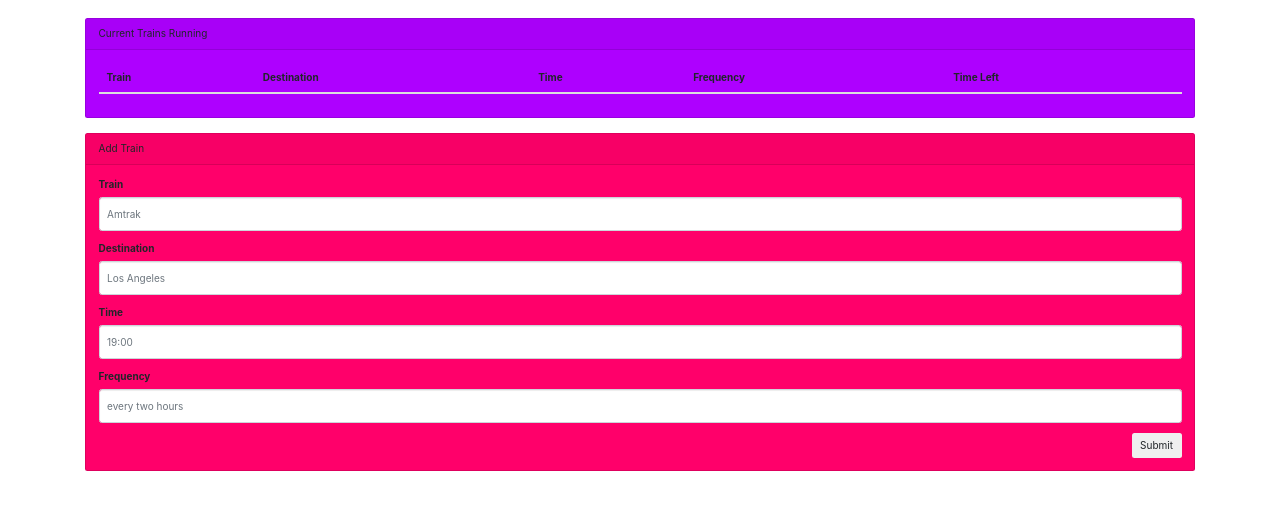
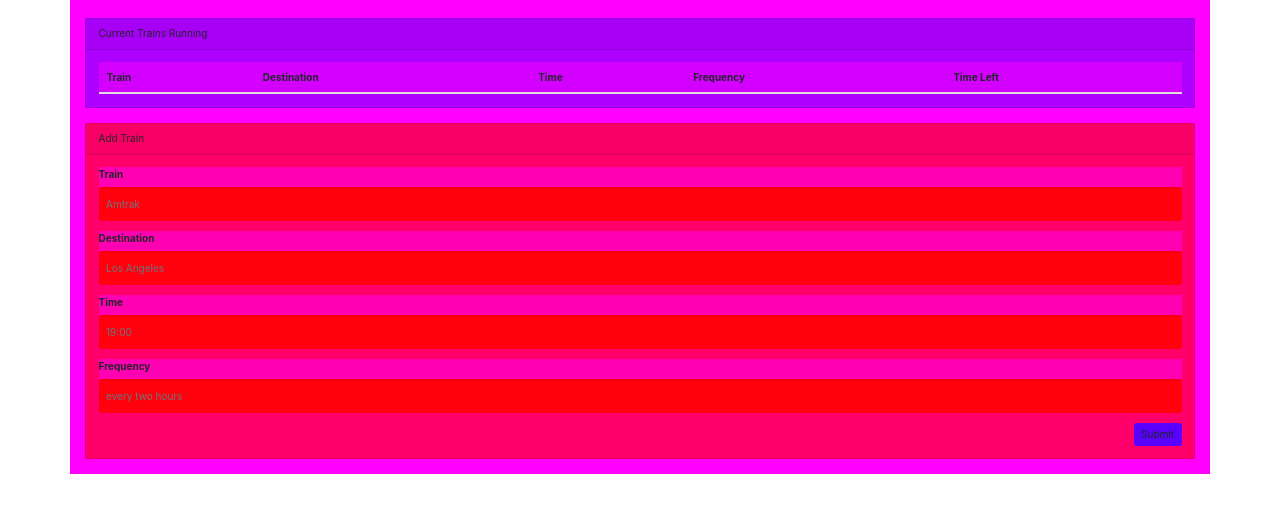
Before and after one commit to sisiishere/TrainSchedule, a plain HTML site: page index.html in a window 1280 px wide. Shown: the part 189-702 px from the top of the page. Drawn offline with nearby package versions, Linux system fonts and the light colour scheme.

Commit message:
modify new design

```diff
--- a/Assets/css/style.css
+++ b/Assets/css/style.css
@@ -1,15 +1,40 @@
-.cd-schedule__group > ul {
-    position: relative;
-    padding: 0 var(--component-padding);
-    display: flex;
-    overflow-x: scroll;
-    -webkit-overflow-scrolling: touch;
-  }
-
-  .cd-schedule__event {
-    flex-shrink: 0;
-    float: left;
-    height: 150px;
-    width: 70%;
-    max-width: 300px;
-  }
+.container {
+  margin: 0px;
+  border: 0px;
+  background-color: rgb(255, 0, 255)
+}
+#train-table {
+  margin: 0px;
+  border: 0px;
+  background-color: rgb(212, 0, 255)
+}
+.form-group {
+  margin: 0px;
+  border: 0px;
+  background-color: rgb(255, 0, 179)
+}
+#train-input {
+  margin: 0px;
+  border: 0px;
+  background-color: rgb(255, 0, 13)
+}
+#destination-input {
+  margin: 0px;
+  border: 0px;
+  background-color: rgb(255, 0, 13)
+}
+#time-input {
+  margin: 0px;
+  border: 0px;
+  background-color: rgb(255, 0, 13)
+}
+#frequency-input {
+  margin: 0px;
+  border: 0px;
+  background-color: rgb(255, 0, 13)
+}
+#add-train-btn {
+  margin: 0px;
+  border: 0px;
+  background-color: rgb(89, 0, 255)
+}
```
